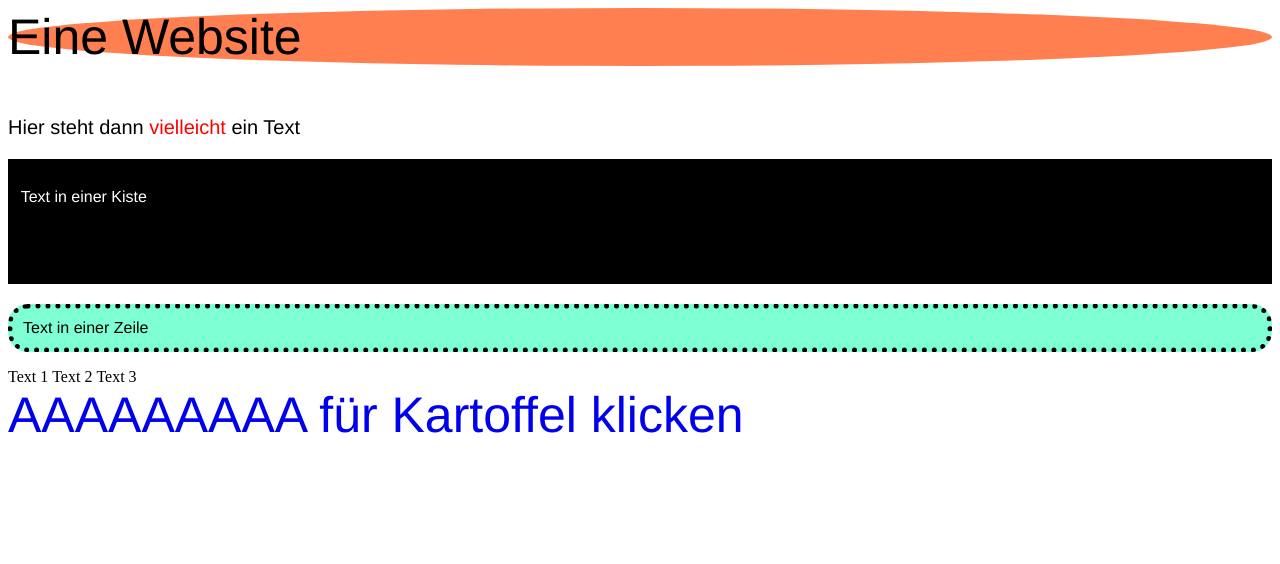
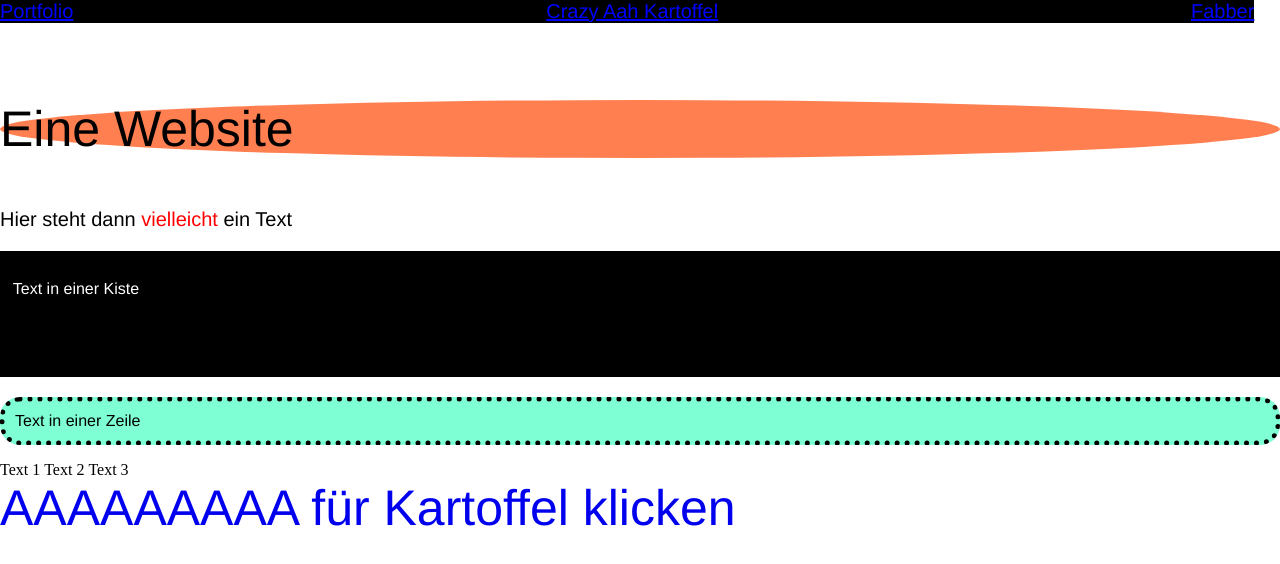
Before and after one commit to Heeenrik/Kartoffel, a plain HTML site: page index.html in a window 1280 px wide. Drawn offline with Linux system fonts and the light colour scheme.

Commit message:
crazy update season 2

```diff
--- a/index.html
+++ b/index.html
@@ -2,10 +2,19 @@
 
     <title>Goofy Seite</title>
 
+    <link rel="stylesheet" href="style.css">
+
 </head>
 
 <body>
+    <nav class="nav">
+        <a href="https://www.henhaa.art" class="navlink">Portfolio</a>
+        <a href="drehen.html" class="navlink">Crazy Aah Kartoffel</a>
+        <a href="https://thebread.dev" class="navlink">Fabber</a>
+    </nav>
+<div style="height: 50px;">
 
+</div>
 <p style="      font-family: helvetica;
                 font-size: 50px;
                 background-color: coral;
@@ -13,6 +22,10 @@
 
 
                 >Eine Website</p>
+
+
+
+
 
 
 
@@ -69,4 +82,8 @@
 AAAAAAAAA für Kartoffel klicken
 </a>
 
+<div style="height: 1000px;">
+
+</div>
+
 </body>
--- a/style.css
+++ b/style.css
@@ -33,3 +33,18 @@ body {
     display: flex;
     justify-content: center;
 }
+
+
+.nav {
+    position: fixed;
+    font-family: helvetica;
+    background-color: black;
+    width: 98vw;
+    display: flex;
+    justify-content: space-between;
+}
+
+.navlink {
+    color: blue;
+    font-size: 20px;
+}
```
Also changed, not shown: drehen.html (+6 -0 lines).
